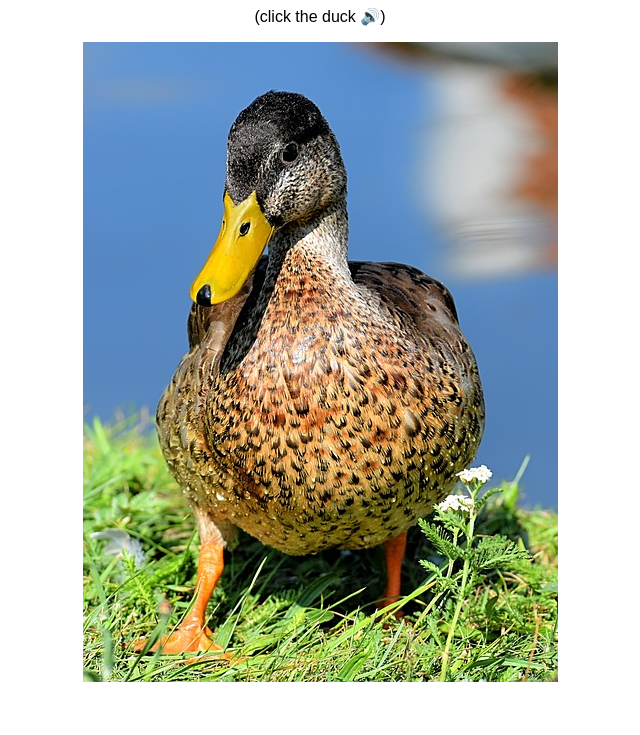
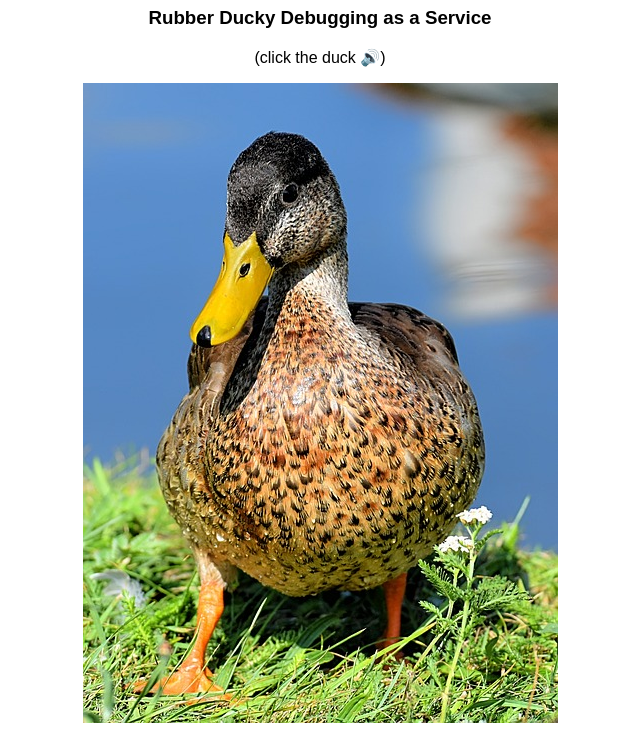
Before and after one commit to tom-on-the-internet/duckduckchat, a plain HTML site: page index.html in a window 1280 px wide. Shown: the part 73-808 px from the top of the page, without its empty margins (320-960 px from the left). Drawn offline with Linux system fonts and the light colour scheme.

Commit message:
add website

```diff
--- a/index.html
+++ b/index.html
@@ -21,6 +21,7 @@
   <body>
     <!-- Duck -->
     <h1>Duck Duck Chat</h1>
+    <h3>Rubber Ducky Debugging as a Service</h3>
     <p>(click the duck 🔊)</p>
     <img id="duck" src="duck.jpg" alt="" />
   </body>
```
Also changed, not shown: 1 other file.
